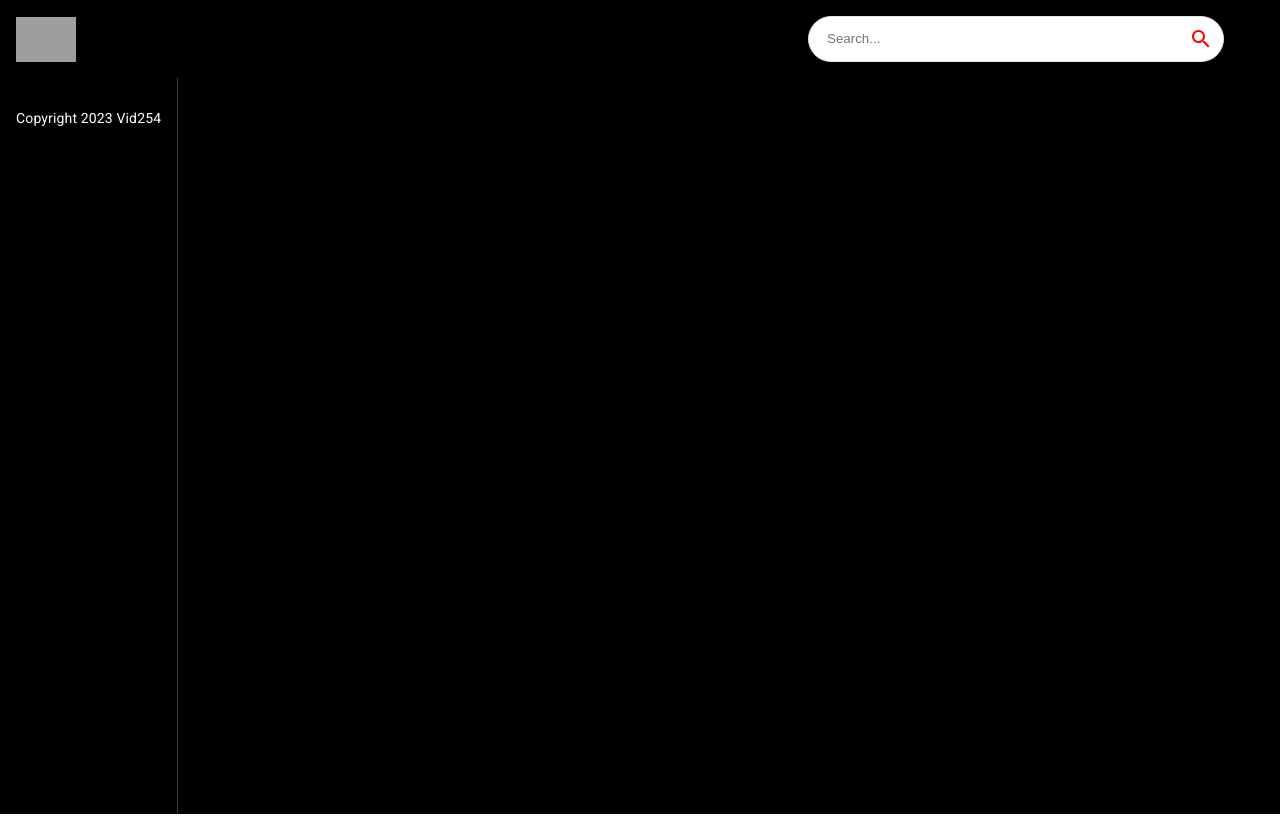
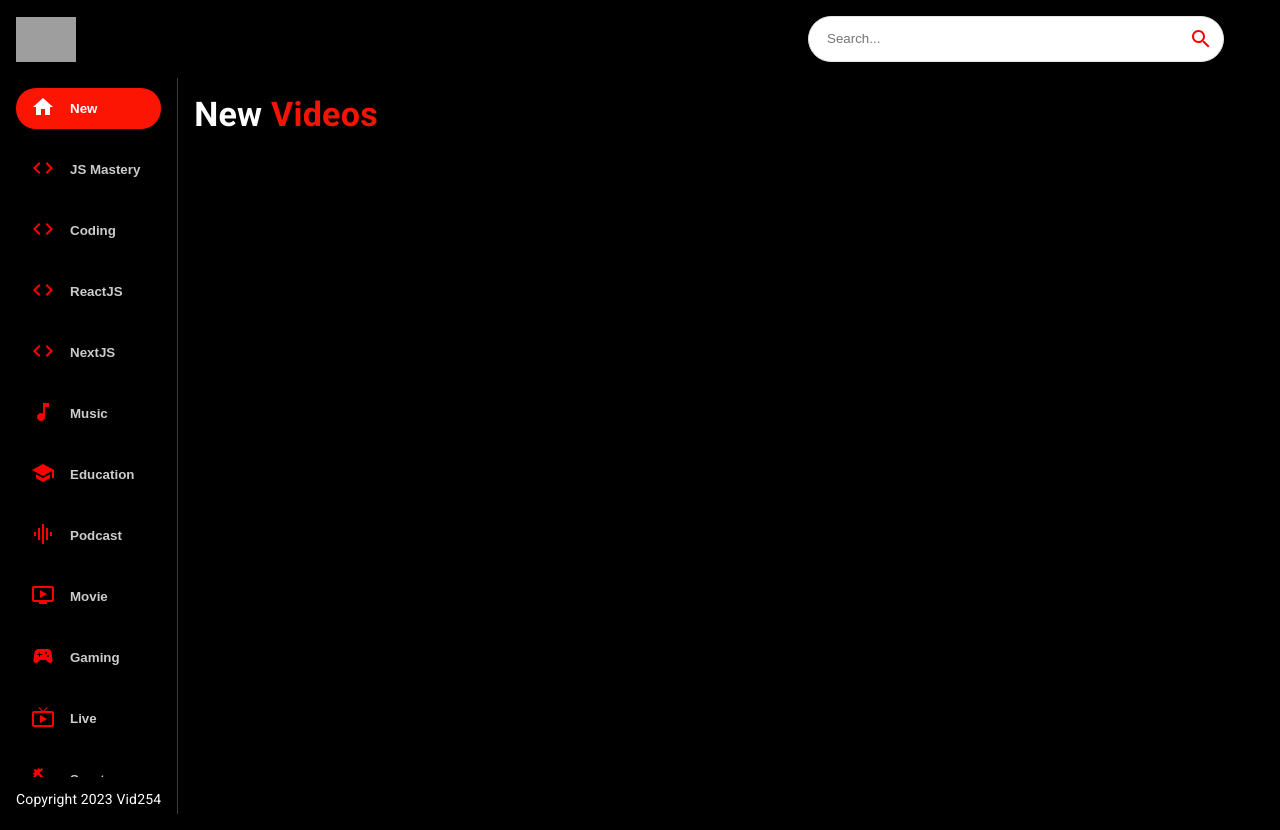
Before and after one commit to iancenry/StreamTape, a React (Vite) app: page / in a window 1280 px wide. Built offline with nearby package versions, Linux system fonts and the light colour scheme; grey boxes are pictures that could not be loaded.

Commit message:
add Videos component

```diff
--- a/src/components/Feed.jsx
+++ b/src/components/Feed.jsx
@@ -1,5 +1,6 @@
 import { useState, useEffect } from 'react';
 import { Box, Stack, Typography } from '@mui/material';
+import { Sidebar, Videos } from '../components';
 
 const Feed = () => {
   return (
@@ -19,7 +20,7 @@ const Feed = () => {
           px: { sx: '0', md: 2 },
         }}
       >
-        Sidebar
+        <Sidebar />
         <Typography
           className="copyright"
           variant="body2"
@@ -28,6 +29,18 @@ const Feed = () => {
           Copyright {new Date().getFullYear()} Vid254
         </Typography>
       </Box>
+
+      <Box p={2} sx={{ overflowY: 'auto', height: '90vh', flex: 2 }}>
+        <Typography
+          variant="h4"
+          fontWeight="bold"
+          mb={2}
+          sx={{ color: '#fff' }}
+        >
+          New <span style={{ color: '#F31503' }}>Videos</span>
+        </Typography>
+        <Videos videos={[]} />
+      </Box>
     </Stack>
   );
 };
--- /dev/null
+++ b/src/components/Videos.jsx
@@ -0,0 +1,5 @@
+const Videos = () => {
+  return <div>Videos</div>;
+};
+
+export default Videos;
--- a/src/components/index.js
+++ b/src/components/index.js
@@ -4,5 +4,16 @@ import VideoDetail from './VideoDetail';
 import ChannelDetail from './ChannelDetail';
 import SearchFeed from './SearchFeed';
 import SearchBar from './SearchBar';
+import Sidebar from './Sidebar';
+import Videos from './Videos';
 
-export { Navbar, Feed, VideoDetail, ChannelDetail, SearchFeed, SearchBar };
+export {
+  Navbar,
+  Feed,
+  VideoDetail,
+  ChannelDetail,
+  SearchFeed,
+  SearchBar,
+  Sidebar,
+  Videos,
+};
```
